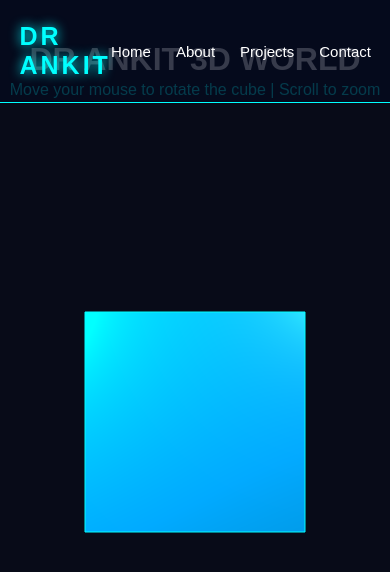
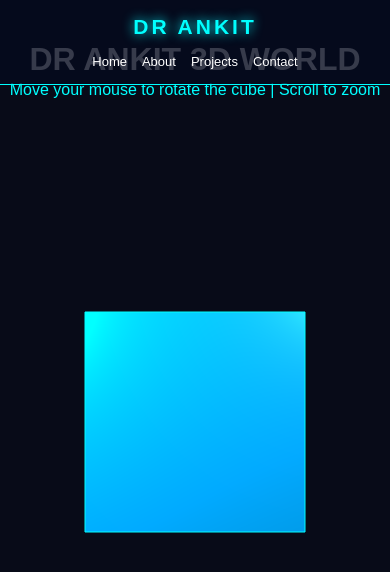
Before and after one commit to drpardhan093-beep/dr_ankit_3d_world-, a plain HTML site: page index.html in a window 390 px wide. Drawn offline with nearby package versions, Linux system fonts and the light colour scheme; animation ran at ten frames a second.

Commit message:
Update index.html

```diff
--- a/index.html
+++ b/index.html
@@ -68,6 +68,30 @@ p {
 .nav-links a:hover {
     color: #00ffff;
     text-shadow: 0 0 10px #00ffff;
+}
+
+/* Mobile Responsive Design */
+
+@media (max-width: 600px) {
+    .navbar {
+        padding: 15px 10px;
+        flex-direction: column;
+        gap: 15px;
+    }
+
+    .logo {
+        font-size: 21px;
+    }
+
+    .nav-links {
+        gap: 15px;
+        flex-wrap: wrap;
+        justify-content: center;
+    }
+
+    .nav-links a {
+        font-size: 13px;
+    }
 }
 
 </style>
```
